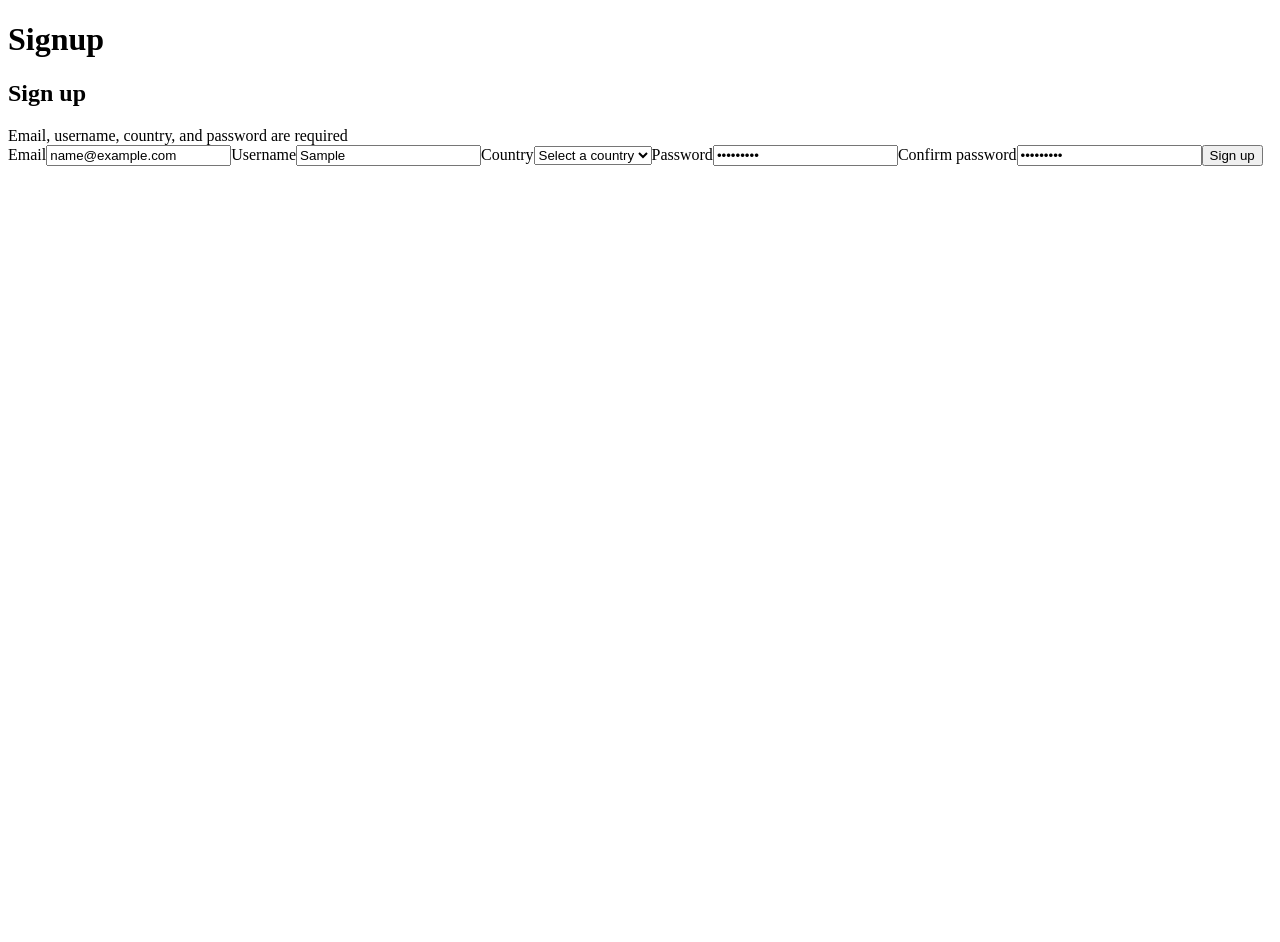
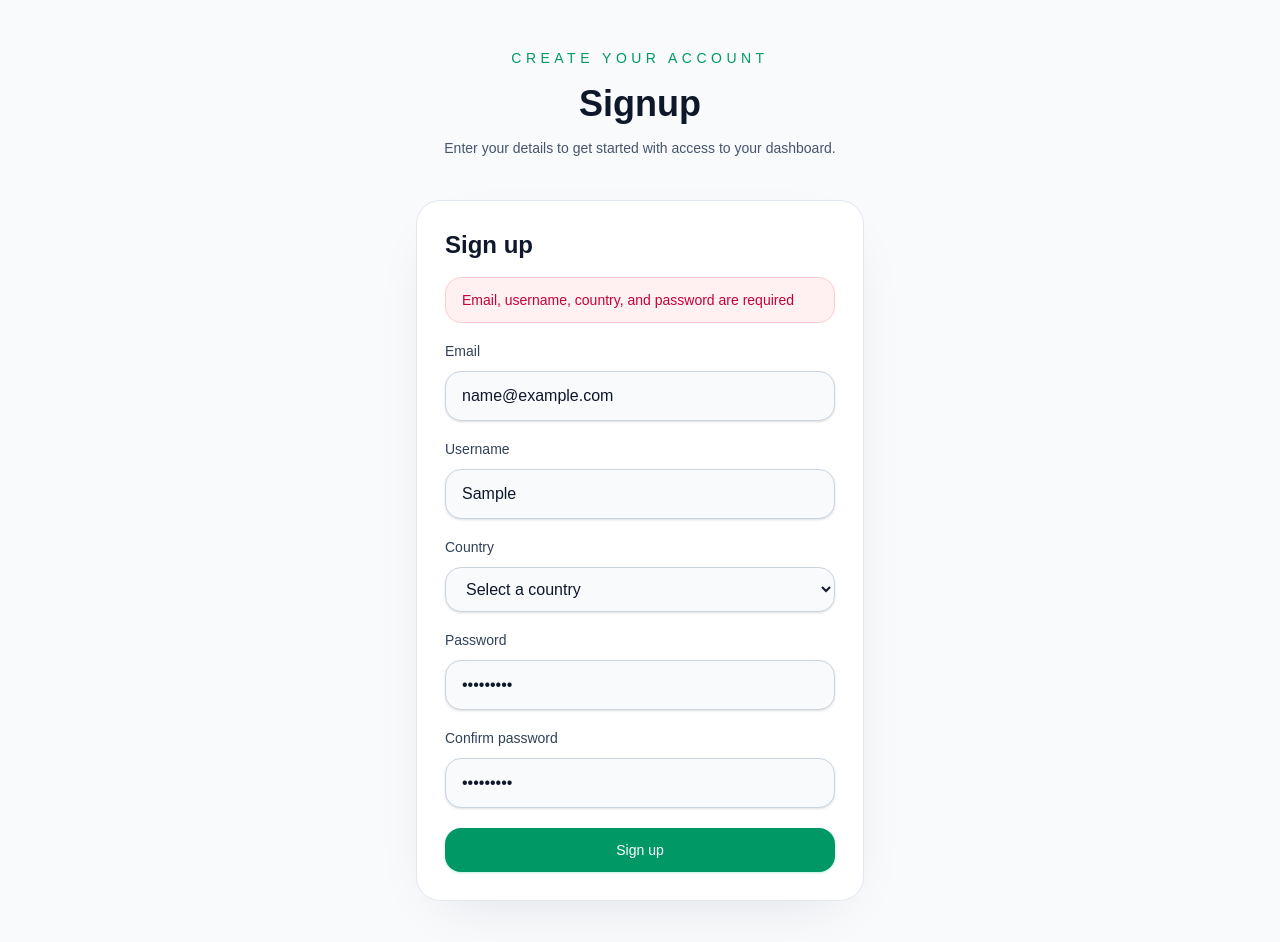
Before and after one commit to RMIT-Full-Stack-Development-2026A/Group6, a Next.js app: page /signup in a window 1280 px wide. Both pictures are taken after typing "name@example.com", "Sample", "Sample123", "Sample123" into the empty fields and a click on the button "Sign up". Shown: the top 942 px of the page. Before the commit the page ends 800 px from the top, so only its background shows below. Built offline with nearby package versions, Linux system fonts and the light colour scheme; no server answers.

Commit message:
UI for log in and sign up

```diff
--- a/src/components/auth/loginForm.tsx
+++ b/src/components/auth/loginForm.tsx
@@ -51,38 +51,38 @@ export default function LoginForm({ onSuccess, redirectTo }: LoginFormProps) {
 	}
 
 	return (
-		<form onSubmit={handleSubmit} className="max-w-md w-full mx-auto p-6 bg-white rounded-md shadow-sm">
-			<h2 className="text-lg font-medium mb-4">Sign in</h2>
+		<form onSubmit={handleSubmit} className="max-w-md w-full mx-auto rounded-[1.5rem] border border-slate-200 bg-white p-7 shadow-[0_20px_60px_-30px_rgba(15,23,42,0.15)]">
+			<h2 className="text-2xl font-semibold mb-4 text-slate-900">Sign in</h2>
 
-			{error && <div className="text-sm text-red-600 mb-3">{error}</div>}
+			{error && <div className="rounded-2xl border border-rose-200 bg-rose-50 px-4 py-3 text-sm text-rose-700 mb-4">{error}</div>}
 
 			<label className="block mb-3">
-				<span className="text-sm">Email</span>
+				<span className="text-sm font-medium text-slate-700">Email</span>
 				<input
 					type="email"
 					value={email}
 					onChange={(e) => setEmail(e.target.value)}
-					className="mt-1 block w-full rounded border px-3 py-2"
+					className="mt-2 block w-full rounded-2xl border border-slate-300 bg-slate-50 px-4 py-3 text-slate-900 shadow-sm placeholder:text-slate-400 focus:border-emerald-500 focus:bg-white focus:outline-none focus:ring-2 focus:ring-emerald-100"
 					aria-invalid={!!fieldErrors.email}
 				/>
-				{fieldErrors.email && <div className="text-xs text-red-600 mt-1">{fieldErrors.email}</div>}
+				{fieldErrors.email && <div className="text-xs text-rose-600 mt-2">{fieldErrors.email}</div>}
 			</label>
 
-			<label className="block mb-4">
-				<span className="text-sm">Password</span>
+			<label className="block mb-5">
+				<span className="text-sm font-medium text-slate-700">Password</span>
 				<input
 					type="password"
 					value={password}
 					onChange={(e) => setPassword(e.target.value)}
-					className="mt-1 block w-full rounded border px-3 py-2"
+					className="mt-2 block w-full rounded-2xl border border-slate-300 bg-slate-50 px-4 py-3 text-slate-900 shadow-sm placeholder:text-slate-400 focus:border-emerald-500 focus:bg-white focus:outline-none focus:ring-2 focus:ring-emerald-100"
 					aria-invalid={!!fieldErrors.password}
 				/>
-				{fieldErrors.password && <div className="text-xs text-red-600 mt-1">{fieldErrors.password}</div>}
+				{fieldErrors.password && <div className="text-xs text-rose-600 mt-2">{fieldErrors.password}</div>}
 			</label>
 
 			<button
 				type="submit"
-				className="w-full py-2 px-4 bg-blue-600 text-white rounded hover:bg-blue-700 disabled:opacity-60"
+				className="w-full rounded-2xl bg-emerald-600 py-3 text-sm font-medium text-white shadow-sm shadow-emerald-500/20 transition hover:bg-emerald-700 disabled:cursor-not-allowed disabled:opacity-60"
 				disabled={loading}
 			>
 				{loading ? "Signing in…" : "Sign in"}
--- a/src/components/auth/signupForm.tsx
+++ b/src/components/auth/signupForm.tsx
@@ -41,20 +41,36 @@ export default function SignupForm({ onSuccess, redirectTo }: SignupFormProps) {
     }
 
     return (
-        <form onSubmit={handleSubmit}>
-            <h2>Sign up</h2>
-            {error && <div>{error}</div>}
-            <label>
-                Email
-                <input type="email" value={email} onChange={(e) => setEmail(e.target.value)} />
+        <form onSubmit={handleSubmit} className="max-w-md w-full mx-auto rounded-[1.5rem] border border-slate-200 bg-white p-7 shadow-[0_20px_60px_-30px_rgba(15,23,42,0.15)]">
+            <h2 className="text-2xl font-semibold mb-4 text-slate-900">Sign up</h2>
+            {error && <div className="rounded-2xl border border-rose-200 bg-rose-50 px-4 py-3 text-sm text-rose-700 mb-4">{error}</div>}
+            <label className="block mb-4">
+
+                <span className="text-sm font-medium text-slate-700">Email</span>
+                <input
+                    type="email"
+                    value={email}
+                    onChange={(e) => setEmail(e.target.value)}
+                    className="mt-2 block w-full rounded-2xl border border-slate-300 bg-slate-50 px-4 py-3 text-slate-900 shadow-sm placeholder:text-slate-400 focus:border-emerald-500 focus:bg-white focus:outline-none focus:ring-2 focus:ring-emerald-100"
+                />
+
             </label>
-            <label>
-                Username
-                <input type="text" value={username} onChange={(e) => setUsername(e.target.value)} />
+            <label className="block mb-4">
+                <span className="text-sm font-medium text-slate-700">Username</span>
+                <input
+                    type="text"
+                    value={username}
+                    onChange={(e) => setUsername(e.target.value)}
+                    className="mt-2 block w-full rounded-2xl border border-slate-300 bg-slate-50 px-4 py-3 text-slate-900 shadow-sm placeholder:text-slate-400 focus:border-emerald-500 focus:bg-white focus:outline-none focus:ring-2 focus:ring-emerald-100"
+                />
             </label>
-            <label>
-                Country
-                <select value={country} onChange={(e) => setCountry(e.target.value)}>
+            <label className="block mb-4">
+                <span className="text-sm font-medium text-slate-700">Country</span>
+                <select
+                    value={country}
+                    onChange={(e) => setCountry(e.target.value)}
+                    className="mt-2 block w-full rounded-2xl border border-slate-300 bg-slate-50 px-4 py-3 text-slate-900 shadow-sm focus:border-emerald-500 focus:outline-none focus:ring-2 focus:ring-emerald-100"
+                >
                     <option value="">Select a country</option>
                     <option value="United States">United States</option>
                     <option value="Canada">Canada</option>
@@ -63,15 +79,29 @@ export default function SignupForm({ onSuccess, redirectTo }: SignupFormProps) {
                     <option value="Mexico">Vietnam</option>
                 </select>
             </label>
-            <label>
-                Password
-                <input type="password" value={password} onChange={(e) => setPassword(e.target.value)} />
+            <label className="block mb-4">
+                <span className="text-sm font-medium text-slate-700">Password</span>
+                <input
+                    type="password"
+                    value={password}
+                    onChange={(e) => setPassword(e.target.value)}
+                    className="mt-2 block w-full rounded-2xl border border-slate-300 bg-slate-50 px-4 py-3 text-slate-900 shadow-sm placeholder:text-slate-400 focus:border-emerald-500 focus:bg-white focus:outline-none focus:ring-2 focus:ring-emerald-100"
+                />
             </label>
-            <label>
-                Confirm password
-                <input type="password" value={confirmPassword} onChange={(e) => setConfirmPassword(e.target.value)} />
+            <label className="block mb-5">
+                <span className="text-sm font-medium text-slate-700">Confirm password</span>
+                <input
+                    type="password"
+                    value={confirmPassword}
+                    onChange={(e) => setConfirmPassword(e.target.value)}
+                    className="mt-2 block w-full rounded-2xl border border-slate-300 bg-slate-50 px-4 py-3 text-slate-900 shadow-sm placeholder:text-slate-400 focus:border-emerald-500 focus:bg-white focus:outline-none focus:ring-2 focus:ring-emerald-100"
+                />
             </label>
-            <button type="submit" disabled={loading}>
+            <button
+                type="submit"
+                disabled={loading}
+                className="w-full rounded-2xl bg-emerald-600 py-3 text-sm font-medium text-white shadow-sm shadow-emerald-500/20 transition hover:bg-emerald-700 disabled:cursor-not-allowed disabled:opacity-60"
+            >
                 {loading ? "Signing up…" : "Sign up"}
             </button>
         </form>
--- /dev/null
+++ b/src/pages/_app.tsx
@@ -0,0 +1,6 @@
+import type { AppProps } from "next/app";
+import "@/app/globals.css";
+
+export default function MyApp({ Component, pageProps }: AppProps) {
+  return <Component {...pageProps} />;
+}
--- a/src/pages/login.tsx
+++ b/src/pages/login.tsx
@@ -2,9 +2,21 @@ import LoginForm from "@/components/auth/loginForm"
 
 export default function LoginPage() {
   return (
-    <main>
-      <h1>Login page</h1>
-      <LoginForm redirectTo="/" />
+    <main className="min-h-screen bg-slate-50 px-4 py-12">
+      <div className="mx-auto flex min-h-[calc(100vh-4rem)] max-w-4xl items-center justify-center">
+        <div className="w-full space-y-10">
+
+          <section className="mx-auto max-w-xl text-center">
+            <p className="text-sm uppercase tracking-[0.32em] text-emerald-600">Welcome back</p>
+            <h1 className="mt-4 text-4xl font-semibold text-slate-900">Login page</h1>
+            <p className="mt-3 text-sm leading-6 text-slate-600">
+              Enter your email and password to access your dashboard.
+            </p>
+          </section>
+
+          <LoginForm redirectTo="/" />
+        </div>
+      </div>
     </main>
   )
 }
--- a/src/pages/signup.tsx
+++ b/src/pages/signup.tsx
@@ -2,9 +2,21 @@ import SignupForm from "@/components/auth/signupForm"
 
 export default function SignupPage() {
   return (
-    <main>
-      <h1>Signup</h1>
-      <SignupForm redirectTo="/" />
+    <main className="min-h-screen bg-slate-50 px-4 py-12">
+      <div className="mx-auto flex min-h-[calc(100vh-4rem)] max-w-5xl items-center justify-center">
+        <div className="w-full space-y-10">
+
+          <section className="mx-auto max-w-xl text-center">
+            <p className="text-sm uppercase tracking-[0.32em] text-emerald-600">Create your account</p>
+            <h1 className="mt-4 text-4xl font-semibold text-slate-900">Signup</h1>
+            <p className="mt-3 text-sm leading-6 text-slate-600">
+              Enter your details to get started with access to your dashboard.
+            </p>
+          </section>
+
+          <SignupForm redirectTo="/" />
+        </div>
+      </div>
     </main>
   )
 }
```
